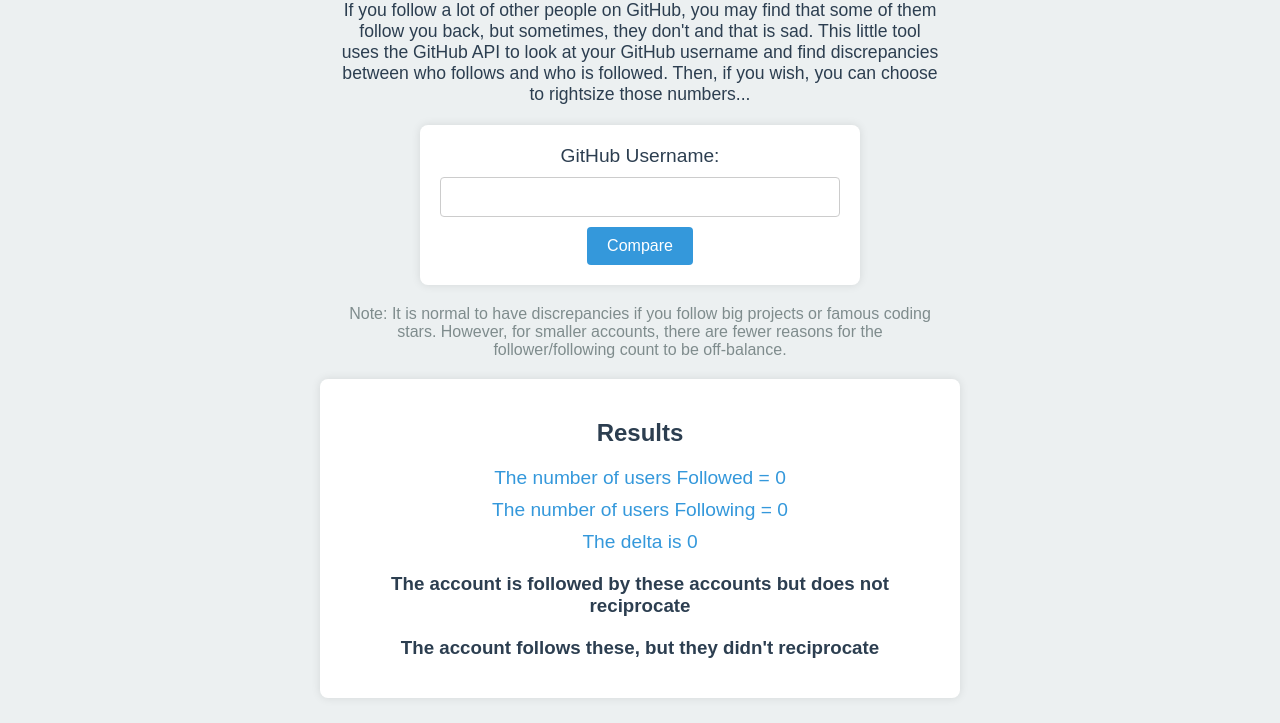
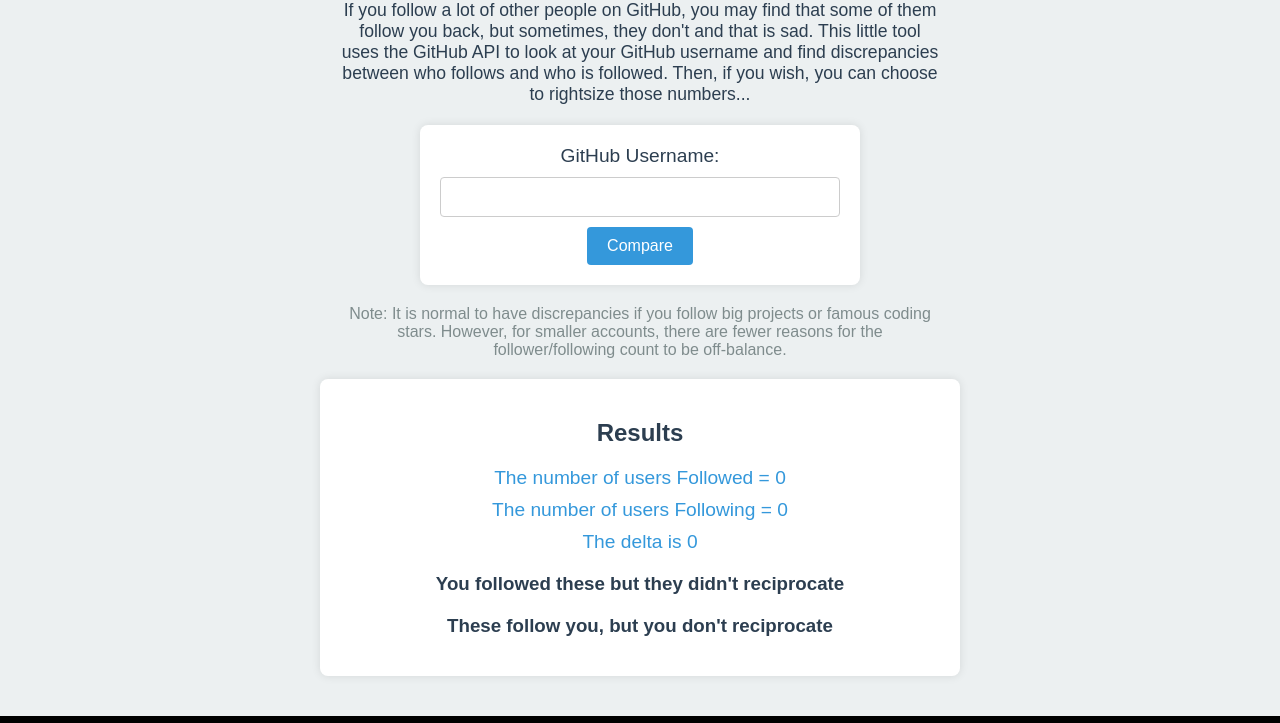
Before and after one commit to rnddave/github-followers, a plain HTML site: page index.html in a window 1280 px wide. Shown: the part 98-821 px from the top of the page. Drawn offline with Linux system fonts and the light colour scheme.

Commit message:
Update index.html

```diff
--- a/index.html
+++ b/index.html
@@ -28,11 +28,11 @@
                 <p id="delta-count">The delta is 0</p>
             </div>
             <div id="not-following-back">
-                <h3>The account is followed by these accounts but does not reciprocate</h3>
+                <h3>You followed these but they didn't reciprocate</h3>
                 <ul></ul>
             </div>
             <div id="not-followed-back">
-                <h3>The account follows these, but they didn't reciprocate</h3>
+                <h3>These follow you, but you don't reciprocate</h3>
                 <ul></ul>
             </div>
         </div>
```
